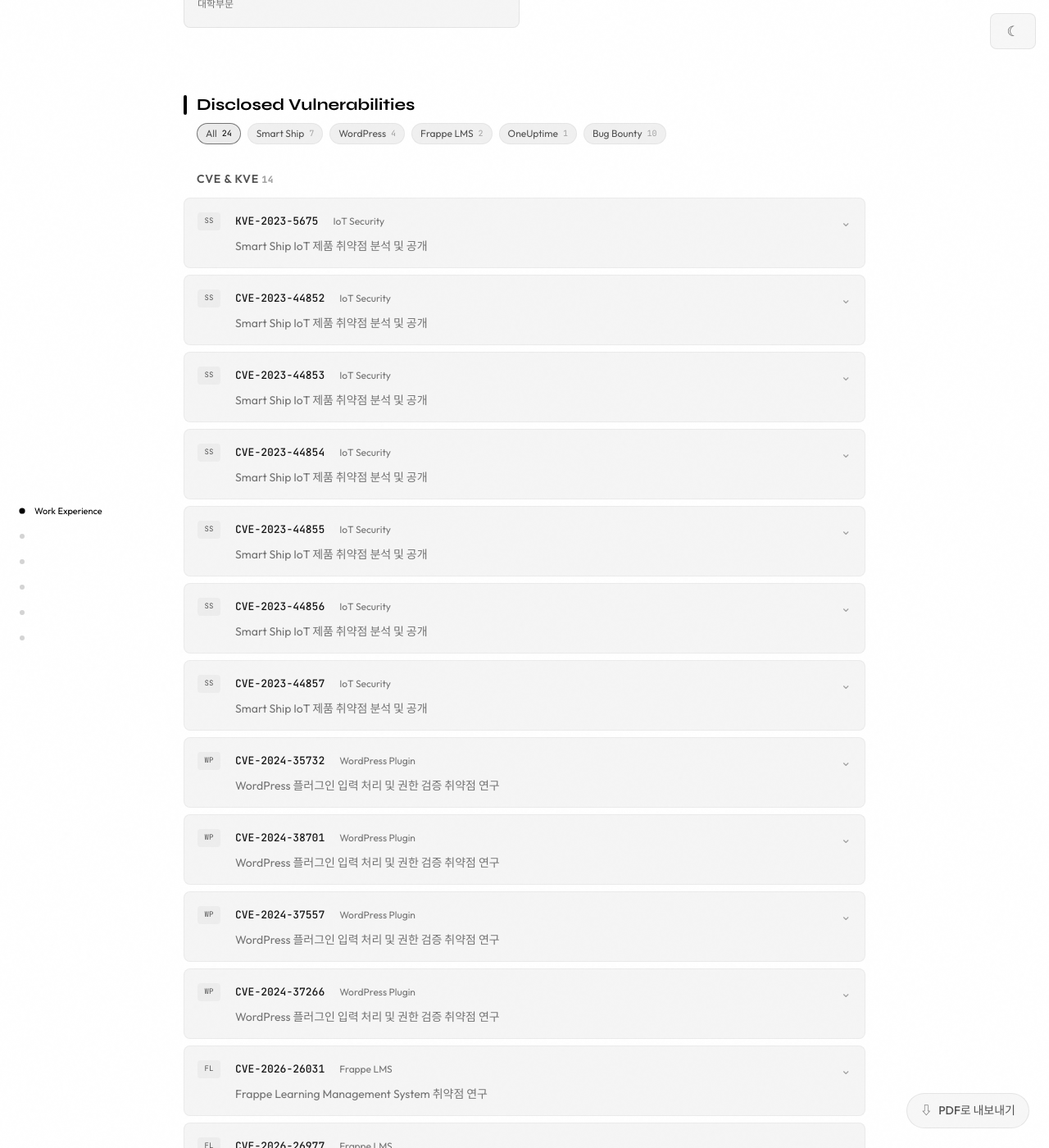
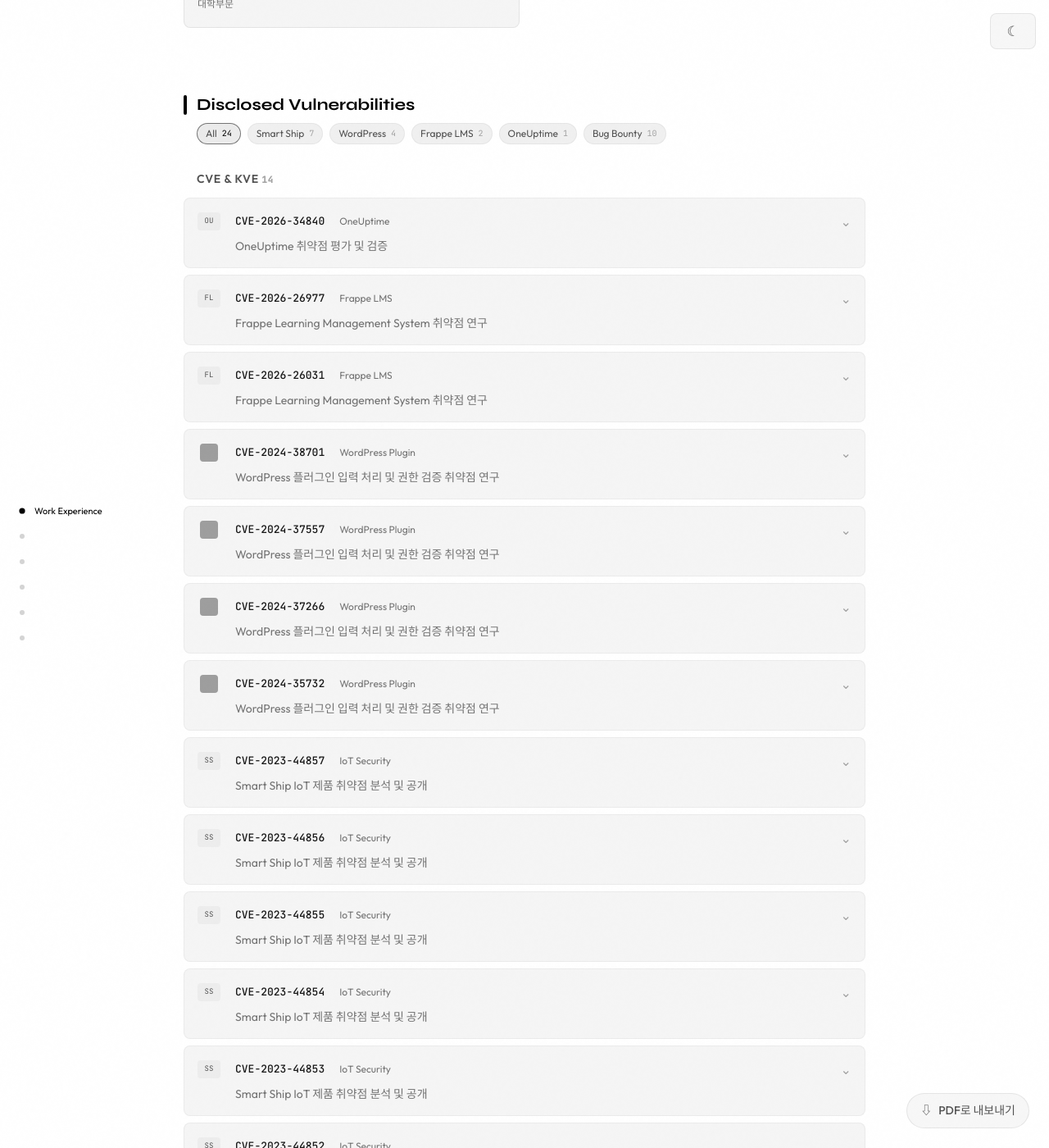
Before and after one commit to filime/filime.github.io, a Jekyll site: the page built from index.html, in a window 1280 px wide and 1400 px high, scrolled down 1927 px. Shown: the whole window at 82% size. Built offline with Jekyll 4.4.1, drawn with Linux system fonts in a browser that asks for light colours; some of the changed text lies outside the part shown; grey boxes are pictures that could not be loaded.

Commit message:
Sort disclosures by recency and add WordPress logo

```diff
--- a/index.html
+++ b/index.html
@@ -119,20 +119,20 @@
     <div class="vuln-group" data-vuln-group>
       <h3 class="vuln-group-title">CVE &amp; KVE <span>14</span></h3>
       <div class="vuln-list">
+        <details class="vuln-card" data-vendor="oneuptime"><summary><div class="vuln-top"><div class="vuln-meta"><span class="vendor-icon">OU</span><h3>CVE-2026-34840</h3><span class="vuln-type">OneUptime</span></div><span class="vuln-arrow">⌄</span></div><p>OneUptime 취약점 평가 및 검증</p></summary><div class="vuln-details"><p>오픈소스 프로젝트의 취약점 사실관계와 영향을 검증했습니다.</p></div></details>
+        <details class="vuln-card" data-vendor="frappe"><summary><div class="vuln-top"><div class="vuln-meta"><span class="vendor-icon">FL</span><h3>CVE-2026-26977</h3><span class="vuln-type">Frappe LMS</span></div><span class="vuln-arrow">⌄</span></div><p>Frappe Learning Management System 취약점 연구</p></summary><div class="vuln-details"><p>오픈소스 LMS의 웹 보안 취약점을 분석하고 제보했습니다.</p></div></details>
+        <details class="vuln-card" data-vendor="frappe"><summary><div class="vuln-top"><div class="vuln-meta"><span class="vendor-icon">FL</span><h3>CVE-2026-26031</h3><span class="vuln-type">Frappe LMS</span></div><span class="vuln-arrow">⌄</span></div><p>Frappe Learning Management System 취약점 연구</p></summary><div class="vuln-details"><p>오픈소스 LMS의 웹 보안 취약점을 분석하고 제보했습니다.</p></div></details>
+        <details class="vuln-card" data-vendor="wordpress"><summary><div class="vuln-top"><div class="vuln-meta"><span class="vendor-icon vendor-icon--logo"><img src="https://s.w.org/style/images/about/WordPress-logotype-wmark.png" alt="WordPress" width="22" height="22" loading="lazy" decoding="async"></span><h3>CVE-2024-38701</h3><span class="vuln-type">WordPress Plugin</span></div><span class="vuln-arrow">⌄</span></div><p>WordPress 플러그인 입력 처리 및 권한 검증 취약점 연구</p></summary><div class="vuln-details"><p>플러그인 동작을 분석하고 취약점을 재현해 공개 절차를 진행했습니다.</p></div></details>
+        <details class="vuln-card" data-vendor="wordpress"><summary><div class="vuln-top"><div class="vuln-meta"><span class="vendor-icon vendor-icon--logo"><img src="https://s.w.org/style/images/about/WordPress-logotype-wmark.png" alt="WordPress" width="22" height="22" loading="lazy" decoding="async"></span><h3>CVE-2024-37557</h3><span class="vuln-type">WordPress Plugin</span></div><span class="vuln-arrow">⌄</span></div><p>WordPress 플러그인 입력 처리 및 권한 검증 취약점 연구</p></summary><div class="vuln-details"><p>플러그인 동작을 분석하고 취약점을 재현해 공개 절차를 진행했습니다.</p></div></details>
+        <details class="vuln-card" data-vendor="wordpress"><summary><div class="vuln-top"><div class="vuln-meta"><span class="vendor-icon vendor-icon--logo"><img src="https://s.w.org/style/images/about/WordPress-logotype-wmark.png" alt="WordPress" width="22" height="22" loading="lazy" decoding="async"></span><h3>CVE-2024-37266</h3><span class="vuln-type">WordPress Plugin</span></div><span class="vuln-arrow">⌄</span></div><p>WordPress 플러그인 입력 처리 및 권한 검증 취약점 연구</p></summary><div class="vuln-details"><p>플러그인 동작을 분석하고 취약점을 재현해 공개 절차를 진행했습니다.</p></div></details>
+        <details class="vuln-card" data-vendor="wordpress"><summary><div class="vuln-top"><div class="vuln-meta"><span class="vendor-icon vendor-icon--logo"><img src="https://s.w.org/style/images/about/WordPress-logotype-wmark.png" alt="WordPress" width="22" height="22" loading="lazy" decoding="async"></span><h3>CVE-2024-35732</h3><span class="vuln-type">WordPress Plugin</span></div><span class="vuln-arrow">⌄</span></div><p>WordPress 플러그인 입력 처리 및 권한 검증 취약점 연구</p></summary><div class="vuln-details"><p>플러그인 동작을 분석하고 취약점을 재현해 공개 절차를 진행했습니다.</p></div></details>
+        <details class="vuln-card" data-vendor="smart-ship"><summary><div class="vuln-top"><div class="vuln-meta"><span class="vendor-icon">SS</span><h3>CVE-2023-44857</h3><span class="vuln-type">IoT Security</span></div><span class="vuln-arrow">⌄</span></div><p>Smart Ship IoT 제품 취약점 분석 및 공개</p></summary><div class="vuln-details"><p>Smart Ship 환경의 취약점을 재현하고 대응 방안을 정리했습니다.</p></div></details>
+        <details class="vuln-card" data-vendor="smart-ship"><summary><div class="vuln-top"><div class="vuln-meta"><span class="vendor-icon">SS</span><h3>CVE-2023-44856</h3><span class="vuln-type">IoT Security</span></div><span class="vuln-arrow">⌄</span></div><p>Smart Ship IoT 제품 취약점 분석 및 공개</p></summary><div class="vuln-details"><p>Smart Ship 환경의 취약점을 재현하고 대응 방안을 정리했습니다.</p></div></details>
+        <details class="vuln-card" data-vendor="smart-ship"><summary><div class="vuln-top"><div class="vuln-meta"><span class="vendor-icon">SS</span><h3>CVE-2023-44855</h3><span class="vuln-type">IoT Security</span></div><span class="vuln-arrow">⌄</span></div><p>Smart Ship IoT 제품 취약점 분석 및 공개</p></summary><div class="vuln-details"><p>Smart Ship 환경의 취약점을 재현하고 대응 방안을 정리했습니다.</p></div></details>
+        <details class="vuln-card" data-vendor="smart-ship"><summary><div class="vuln-top"><div class="vuln-meta"><span class="vendor-icon">SS</span><h3>CVE-2023-44854</h3><span class="vuln-type">IoT Security</span></div><span class="vuln-arrow">⌄</span></div><p>Smart Ship IoT 제품 취약점 분석 및 공개</p></summary><div class="vuln-details"><p>Smart Ship 환경의 취약점을 재현하고 대응 방안을 정리했습니다.</p></div></details>
+        <details class="vuln-card" data-vendor="smart-ship"><summary><div class="vuln-top"><div class="vuln-meta"><span class="vendor-icon">SS</span><h3>CVE-2023-44853</h3><span class="vuln-type">IoT Security</span></div><span class="vuln-arrow">⌄</span></div><p>Smart Ship IoT 제품 취약점 분석 및 공개</p></summary><div class="vuln-details"><p>Smart Ship 환경의 취약점을 재현하고 대응 방안을 정리했습니다.</p></div></details>
+        <details class="vuln-card" data-vendor="smart-ship"><summary><div class="vuln-top"><div class="vuln-meta"><span class="vendor-icon">SS</span><h3>CVE-2023-44852</h3><span class="vuln-type">IoT Security</span></div><span class="vuln-arrow">⌄</span></div><p>Smart Ship IoT 제품 취약점 분석 및 공개</p></summary><div class="vuln-details"><p>Smart Ship 환경의 취약점을 재현하고 대응 방안을 정리했습니다.</p></div></details>
         <details class="vuln-card" data-vendor="smart-ship"><summary><div class="vuln-top"><div class="vuln-meta"><span class="vendor-icon">SS</span><h3>KVE-2023-5675</h3><span class="vuln-type">IoT Security</span></div><span class="vuln-arrow">⌄</span></div><p>Smart Ship IoT 제품 취약점 분석 및 공개</p></summary><div class="vuln-details"><p>Best of the Best 12기 프로젝트에서 공격 가능성과 영향도를 검증하고 완화 방안을 문서화했습니다.</p></div></details>
-        <details class="vuln-card" data-vendor="smart-ship"><summary><div class="vuln-top"><div class="vuln-meta"><span class="vendor-icon">SS</span><h3>CVE-2023-44852</h3><span class="vuln-type">IoT Security</span></div><span class="vuln-arrow">⌄</span></div><p>Smart Ship IoT 제품 취약점 분석 및 공개</p></summary><div class="vuln-details"><p>Smart Ship 환경의 취약점을 재현하고 대응 방안을 정리했습니다.</p></div></details>
-        <details class="vuln-card" data-vendor="smart-ship"><summary><div class="vuln-top"><div class="vuln-meta"><span class="vendor-icon">SS</span><h3>CVE-2023-44853</h3><span class="vuln-type">IoT Security</span></div><span class="vuln-arrow">⌄</span></div><p>Smart Ship IoT 제품 취약점 분석 및 공개</p></summary><div class="vuln-details"><p>Smart Ship 환경의 취약점을 재현하고 대응 방안을 정리했습니다.</p></div></details>
-        <details class="vuln-card" data-vendor="smart-ship"><summary><div class="vuln-top"><div class="vuln-meta"><span class="vendor-icon">SS</span><h3>CVE-2023-44854</h3><span class="vuln-type">IoT Security</span></div><span class="vuln-arrow">⌄</span></div><p>Smart Ship IoT 제품 취약점 분석 및 공개</p></summary><div class="vuln-details"><p>Smart Ship 환경의 취약점을 재현하고 대응 방안을 정리했습니다.</p></div></details>
-        <details class="vuln-card" data-vendor="smart-ship"><summary><div class="vuln-top"><div class="vuln-meta"><span class="vendor-icon">SS</span><h3>CVE-2023-44855</h3><span class="vuln-type">IoT Security</span></div><span class="vuln-arrow">⌄</span></div><p>Smart Ship IoT 제품 취약점 분석 및 공개</p></summary><div class="vuln-details"><p>Smart Ship 환경의 취약점을 재현하고 대응 방안을 정리했습니다.</p></div></details>
-        <details class="vuln-card" data-vendor="smart-ship"><summary><div class="vuln-top"><div class="vuln-meta"><span class="vendor-icon">SS</span><h3>CVE-2023-44856</h3><span class="vuln-type">IoT Security</span></div><span class="vuln-arrow">⌄</span></div><p>Smart Ship IoT 제품 취약점 분석 및 공개</p></summary><div class="vuln-details"><p>Smart Ship 환경의 취약점을 재현하고 대응 방안을 정리했습니다.</p></div></details>
-        <details class="vuln-card" data-vendor="smart-ship"><summary><div class="vuln-top"><div class="vuln-meta"><span class="vendor-icon">SS</span><h3>CVE-2023-44857</h3><span class="vuln-type">IoT Security</span></div><span class="vuln-arrow">⌄</span></div><p>Smart Ship IoT 제품 취약점 분석 및 공개</p></summary><div class="vuln-details"><p>Smart Ship 환경의 취약점을 재현하고 대응 방안을 정리했습니다.</p></div></details>
-        <details class="vuln-card" data-vendor="wordpress"><summary><div class="vuln-top"><div class="vuln-meta"><span class="vendor-icon">WP</span><h3>CVE-2024-35732</h3><span class="vuln-type">WordPress Plugin</span></div><span class="vuln-arrow">⌄</span></div><p>WordPress 플러그인 입력 처리 및 권한 검증 취약점 연구</p></summary><div class="vuln-details"><p>플러그인 동작을 분석하고 취약점을 재현해 공개 절차를 진행했습니다.</p></div></details>
-        <details class="vuln-card" data-vendor="wordpress"><summary><div class="vuln-top"><div class="vuln-meta"><span class="vendor-icon">WP</span><h3>CVE-2024-38701</h3><span class="vuln-type">WordPress Plugin</span></div><span class="vuln-arrow">⌄</span></div><p>WordPress 플러그인 입력 처리 및 권한 검증 취약점 연구</p></summary><div class="vuln-details"><p>플러그인 동작을 분석하고 취약점을 재현해 공개 절차를 진행했습니다.</p></div></details>
-        <details class="vuln-card" data-vendor="wordpress"><summary><div class="vuln-top"><div class="vuln-meta"><span class="vendor-icon">WP</span><h3>CVE-2024-37557</h3><span class="vuln-type">WordPress Plugin</span></div><span class="vuln-arrow">⌄</span></div><p>WordPress 플러그인 입력 처리 및 권한 검증 취약점 연구</p></summary><div class="vuln-details"><p>플러그인 동작을 분석하고 취약점을 재현해 공개 절차를 진행했습니다.</p></div></details>
-        <details class="vuln-card" data-vendor="wordpress"><summary><div class="vuln-top"><div class="vuln-meta"><span class="vendor-icon">WP</span><h3>CVE-2024-37266</h3><span class="vuln-type">WordPress Plugin</span></div><span class="vuln-arrow">⌄</span></div><p>WordPress 플러그인 입력 처리 및 권한 검증 취약점 연구</p></summary><div class="vuln-details"><p>플러그인 동작을 분석하고 취약점을 재현해 공개 절차를 진행했습니다.</p></div></details>
-        <details class="vuln-card" data-vendor="frappe"><summary><div class="vuln-top"><div class="vuln-meta"><span class="vendor-icon">FL</span><h3>CVE-2026-26031</h3><span class="vuln-type">Frappe LMS</span></div><span class="vuln-arrow">⌄</span></div><p>Frappe Learning Management System 취약점 연구</p></summary><div class="vuln-details"><p>오픈소스 LMS의 웹 보안 취약점을 분석하고 제보했습니다.</p></div></details>
-        <details class="vuln-card" data-vendor="frappe"><summary><div class="vuln-top"><div class="vuln-meta"><span class="vendor-icon">FL</span><h3>CVE-2026-26977</h3><span class="vuln-type">Frappe LMS</span></div><span class="vuln-arrow">⌄</span></div><p>Frappe Learning Management System 취약점 연구</p></summary><div class="vuln-details"><p>오픈소스 LMS의 웹 보안 취약점을 분석하고 제보했습니다.</p></div></details>
-        <details class="vuln-card" data-vendor="oneuptime"><summary><div class="vuln-top"><div class="vuln-meta"><span class="vendor-icon">OU</span><h3>CVE-2026-34840</h3><span class="vuln-type">OneUptime</span></div><span class="vuln-arrow">⌄</span></div><p>OneUptime 취약점 평가 및 검증</p></summary><div class="vuln-details"><p>오픈소스 프로젝트의 취약점 사실관계와 영향을 검증했습니다.</p></div></details>
       </div>
     </div>
 
```
